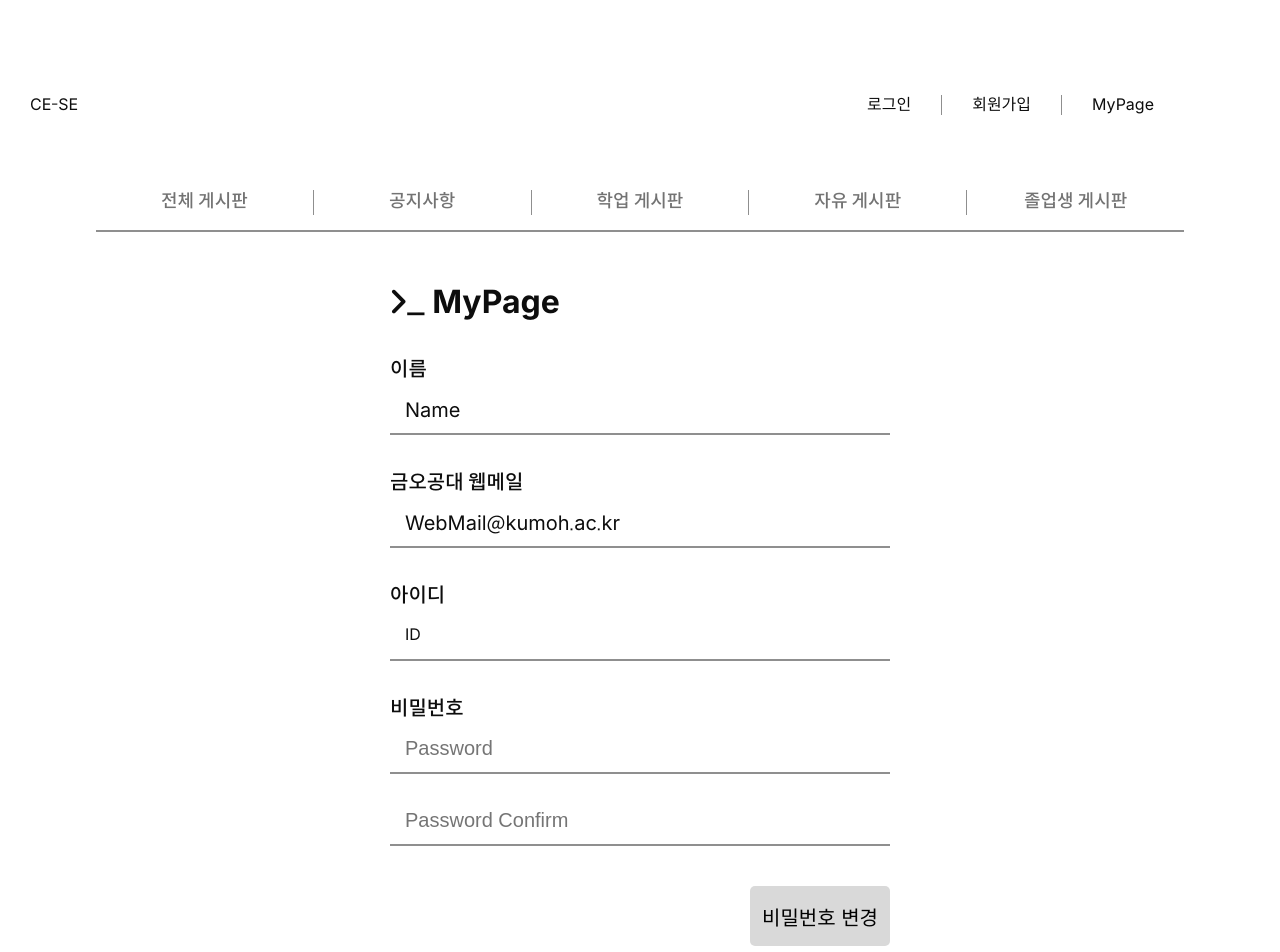
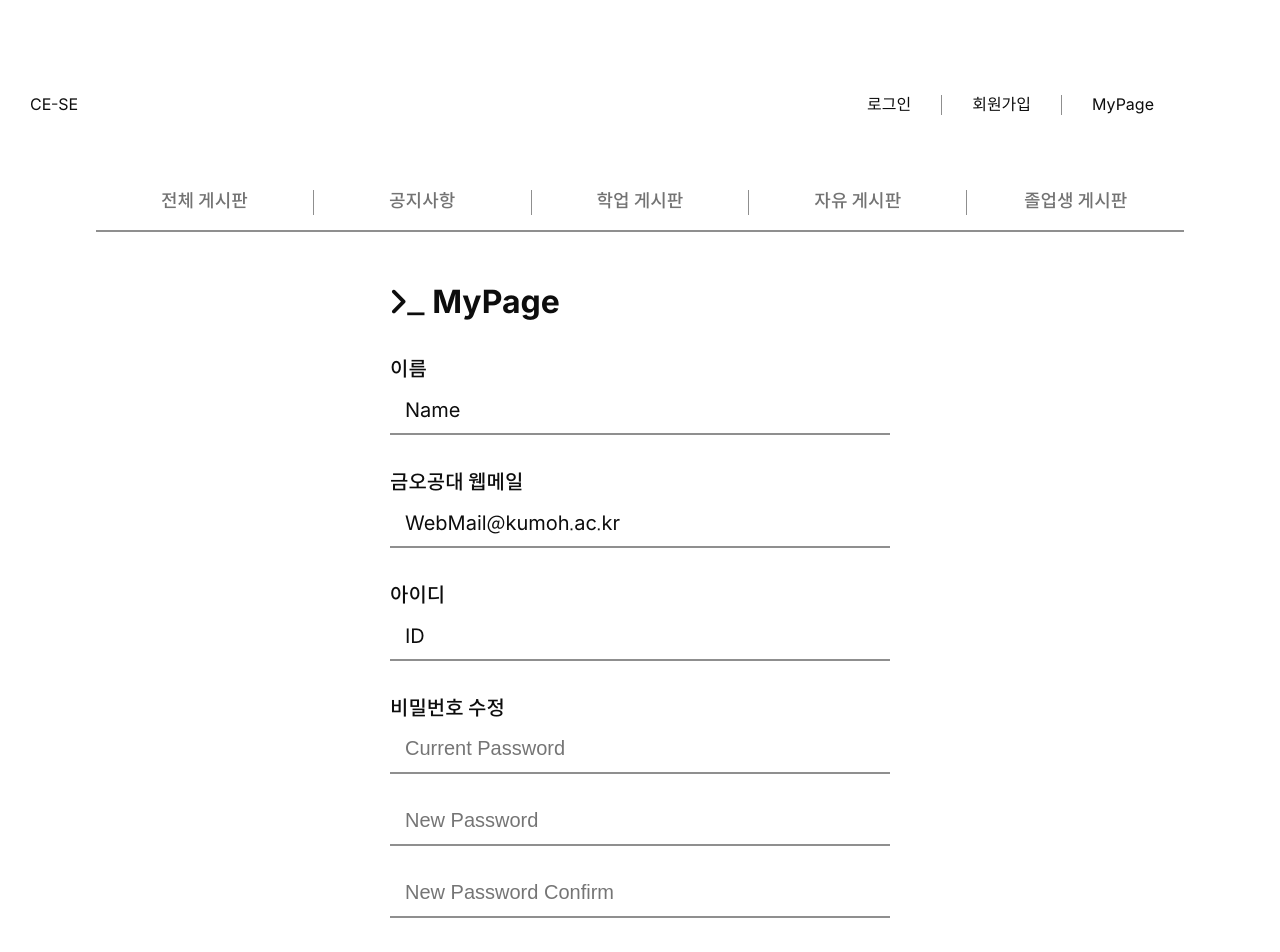
Before and after one commit to jkc-mycode/KIT-CE-CS-Frontend, a React (Create React App) app: page /mypage in a window 1280 px wide. Shown: the top 952 px of the page. Built offline with nearby package versions, Linux system fonts and the light colour scheme.

Commit message:
22.07.20. mypage 수정

```diff
--- a/src/Components/mypage.js
+++ b/src/Components/mypage.js
@@ -4,17 +4,35 @@ import './mypage.css';
 function MyPage(){
     const [password, setPassword] = useState(""); //비밀번호
     const [confirmPassword, setConfirmPassword] = useState(""); //비밀번호 확인
+    const [pwCheckMsg, setpwCheckMsg] = useState(""); // 비밀번호 확인 메시지
+    const [pwMsgBool, setpwMsgBool] = useState(false);
 
     const onPasswordHandler = (event) => {
         setPassword(event.currentTarget.value);
+        checkPassword(event.currentTarget.value);
     }
     const onConfirmPasswordHandler = (event) => {
         setPassword(event.currentTarget.value);
+        checkPassword(event.currentTarget.value);
     }
     const onSubmit = (event) => {
         event.preventDefault();
         if(password !== confirmPassword){ //비밀번호 입력이 같은지 확인
             return alert("비밀번호가 서로 일치하지 않습니다.");
+        }
+    }
+
+    function checkPassword(target)
+    {
+        if (password !== target)
+        {
+            setpwMsgBool(false);
+            setpwCheckMsg("비밀번호가 서로 일치하지 않습니다.");
+        }
+        else if (password === target)
+        {
+            setpwMsgBool(true);
+            setpwCheckMsg("비밀번호가 일치합니다.");
         }
     }
 
@@ -33,15 +51,19 @@ function MyPage(){
                 </div>
                 <div className="mypage_msg">아이디</div>
                 <div className="mypage_row">
-                    <div className="_id_show">ID</div> {/* {user.id} */}
+                    <div className="id_show">ID</div> {/* {user.id} */}
                 </div>
-                <div className="mypage_msg">비밀번호</div>
+                <div className="mypage_msg">비밀번호 수정</div>
                 <div className="mypage_row">
-                    <input type="password" name="password" value={password} placeholder="Password" className="reg_pw_input" onChange={onPasswordHandler} /><br/>
+                    <input type="password" name="password"  placeholder="Current Password" className="reg_pw_input" onChange={onPasswordHandler} /><br/>
                 </div>
                 <div className="mypage_row">
-                    <input type="password" name="confirmPassword" value={confirmPassword} placeholder="Password Confirm" className="confirm_pw_input" onChange={onConfirmPasswordHandler} /><br/>
+                    <input type="password" name="password" value={password} placeholder="New Password" className="reg_pw_input" onChange={onPasswordHandler} /><br/>
                 </div>
+                <div className="mypage_row">
+                    <input type="password" name="confirmPassword" value={confirmPassword} placeholder="New Password Confirm" className="confirm_pw_input" onChange={onConfirmPasswordHandler} /><br/>
+                </div>
+                <div className={pwMsgBool ? 'success' : 'failure'}>{pwCheckMsg}</div>
                 <div className="button_container">
                     <button type="submit" className="pw_edit_button" onSubmit={onSubmit} >비밀번호 변경</button>
                 </div>
```
